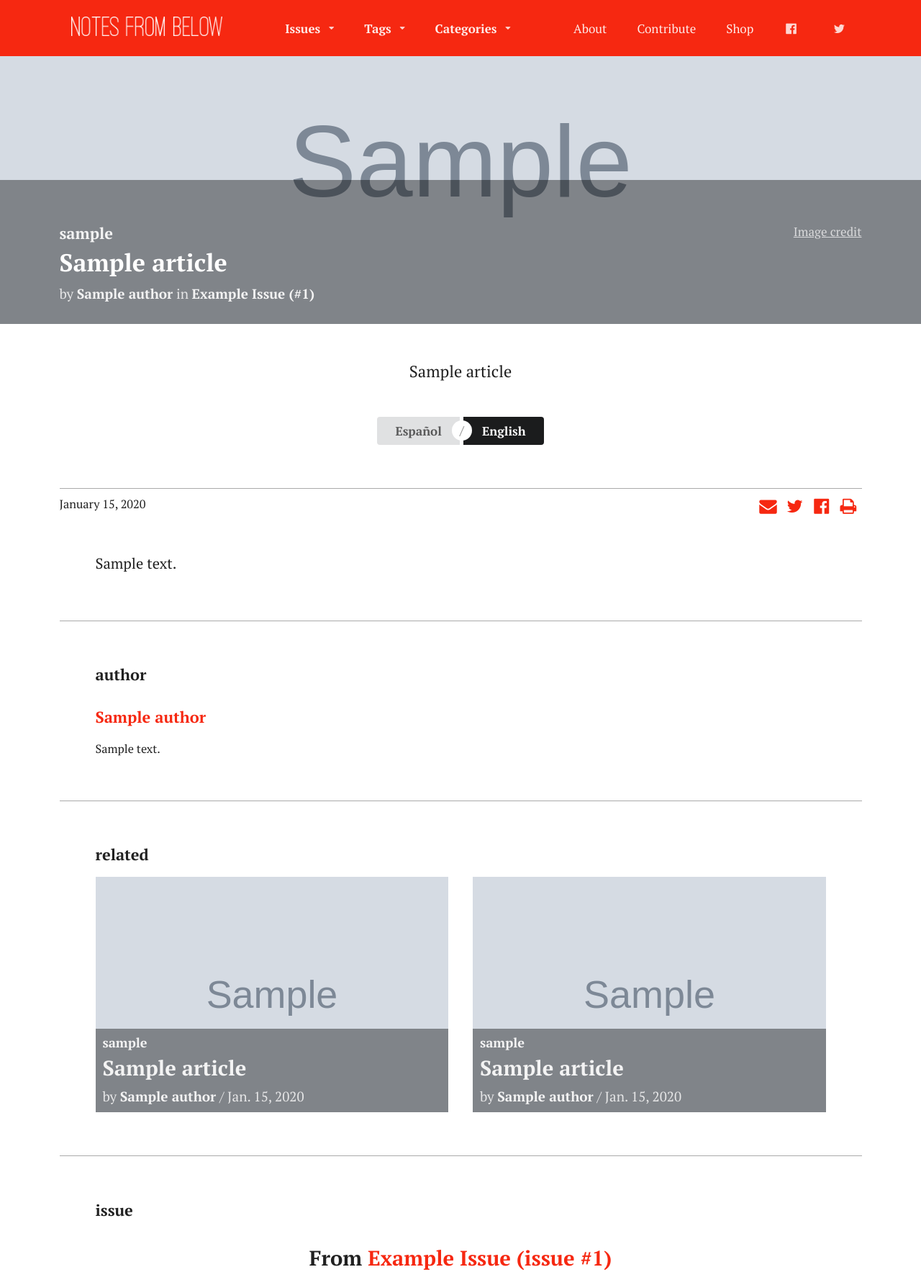
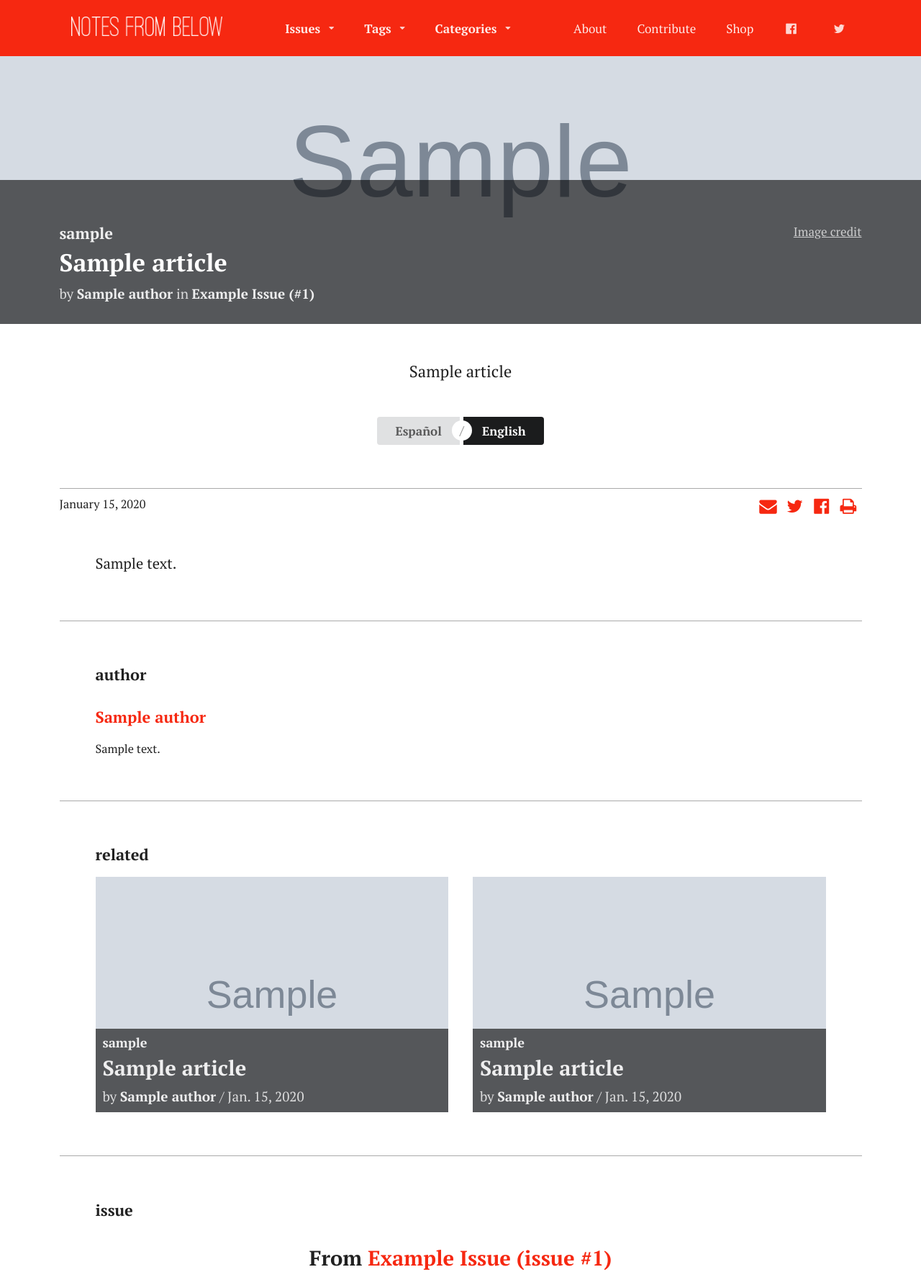
Before and after one commit to dellsystem/notes-from-below, a Django app: a page that uses django/templates/base.html in a window 1280 px wide. Shown: the top 1785 px of the page at 72% size. Run offline with Django 3.2, Linux system fonts and the light colour scheme; data comes from the database, SQL or seed files in the repository; tables that the repository leaves empty hold one stand-in row (values such as "Sample post"); grey boxes marked "Sample" are stand-in pictures.

Commit message:
Darken .dark-screen background
Useful now that we show dates for articles (with normal font weight)

```diff
--- a/django/notesfrombelow/static/css/styles.css
+++ b/django/notesfrombelow/static/css/styles.css
@@ -32,7 +32,7 @@
 }
 
 .dark-screen {
-    background: rgba(0, 0, 0, 0.4);
+    background: rgba(0, 0, 0, 0.6);
     box-sizing: border-box;
     position: absolute;
     bottom: 0;
```
